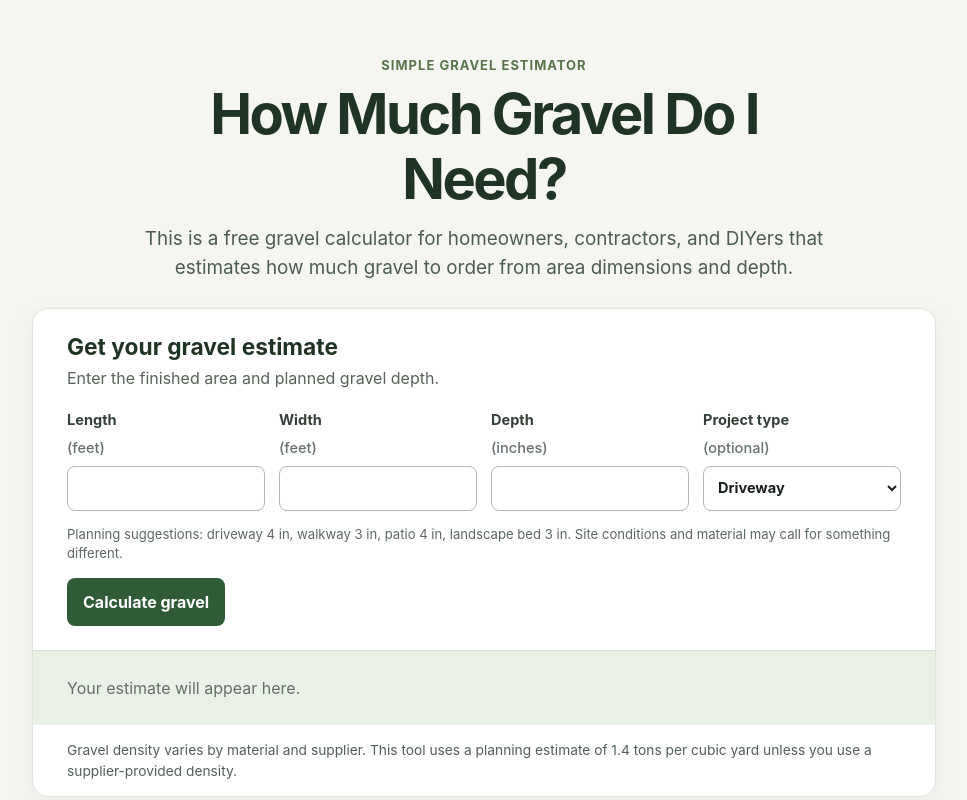
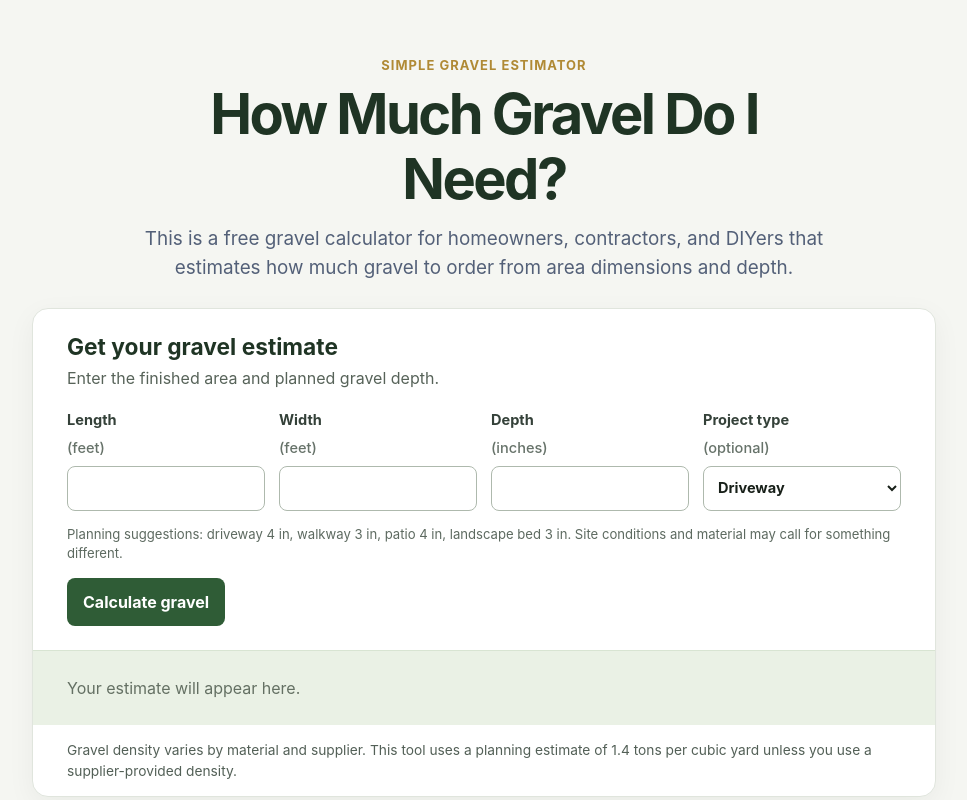
Before and after one commit to spamenchilada1-beep/how-much-gravel, a React (Vite) app: page / in a window 1280 px wide. Shown: the top 800 px of the page, without its empty margins (156-1123 px from the left). Built offline with nearby package versions, Linux system fonts and the light colour scheme.

Commit message:
Standardize ATHENA calculator header

```diff
--- a/src/styles.css
+++ b/src/styles.css
@@ -8,10 +8,11 @@ button { cursor: pointer; }
 .brand-logo { display: block; width: min(360px, 82vw); height: auto; margin: 0 auto; }
 
 .hero { max-width: 720px; margin: 0 auto 26px; text-align: center; }
-.eyebrow { color: #59734a; font-size: .81rem; font-weight: 750; letter-spacing: .08em; margin: 0 0 7px; text-transform: uppercase; }
+.eyebrow { color: #b08a35; font-size: .81rem; font-weight: 750; letter-spacing: .08em; margin: 0 0 7px; text-transform: uppercase; }
 h1, h2 { color: #1f3424; line-height: 1.15; }
-h1 { font-size: clamp(2rem, 7vw, 3.5rem); letter-spacing: -.045em; margin: 0; }
-.intro { color: #4d5c52; font-size: clamp(1rem, 2.5vw, 1.18rem); margin: 14px auto 0; }
+h1 {
+  overflow-wrap: anywhere; font-size: clamp(2rem, 7vw, 3.5rem); letter-spacing: -.045em; margin: 0; }
+.intro { color: #536078; font-size: clamp(1rem, 2.5vw, 1.18rem); margin: 14px auto 0; }
 .ad-slot { border: 1px dashed #bec8b9; border-radius: 8px; color: #768271; font-size: .78rem; min-height: 48px; display: grid; place-items: center; margin: 16px 0; }
 .calculator-card { background: #fff; border: 1px solid #e0e5dd; border-radius: 16px; box-shadow: 0 8px 28px #1520160d; overflow: hidden; }
 .calculator-heading { padding: 25px 22px 0; }.calculator-heading h2 { margin: 0; font-size: 1.42rem; }.calculator-heading p { color: #576359; margin: 6px 0 0; }
```
Also changed, not shown: public/athena-calculators-icon.png (added), public/athena-calculators-logo.jpg (added).
